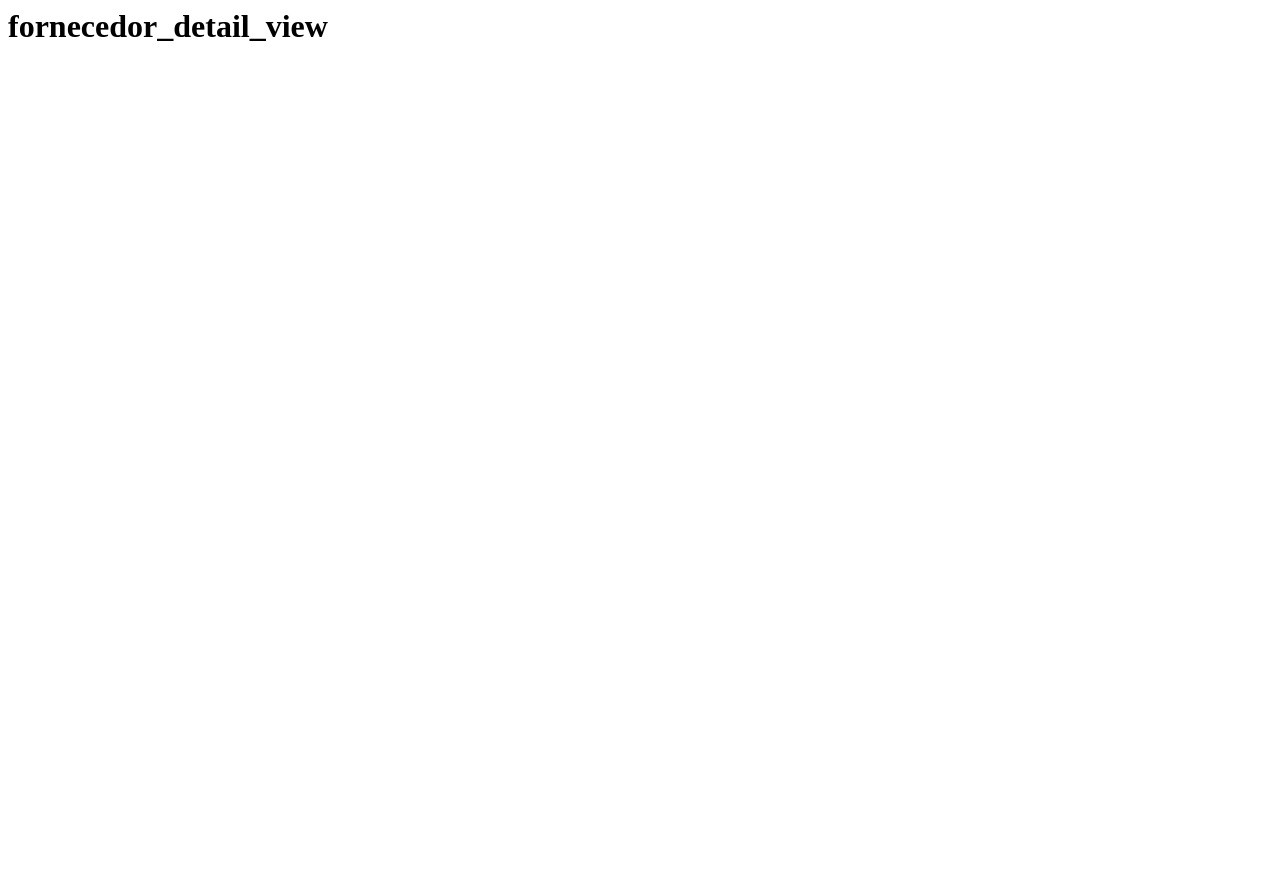
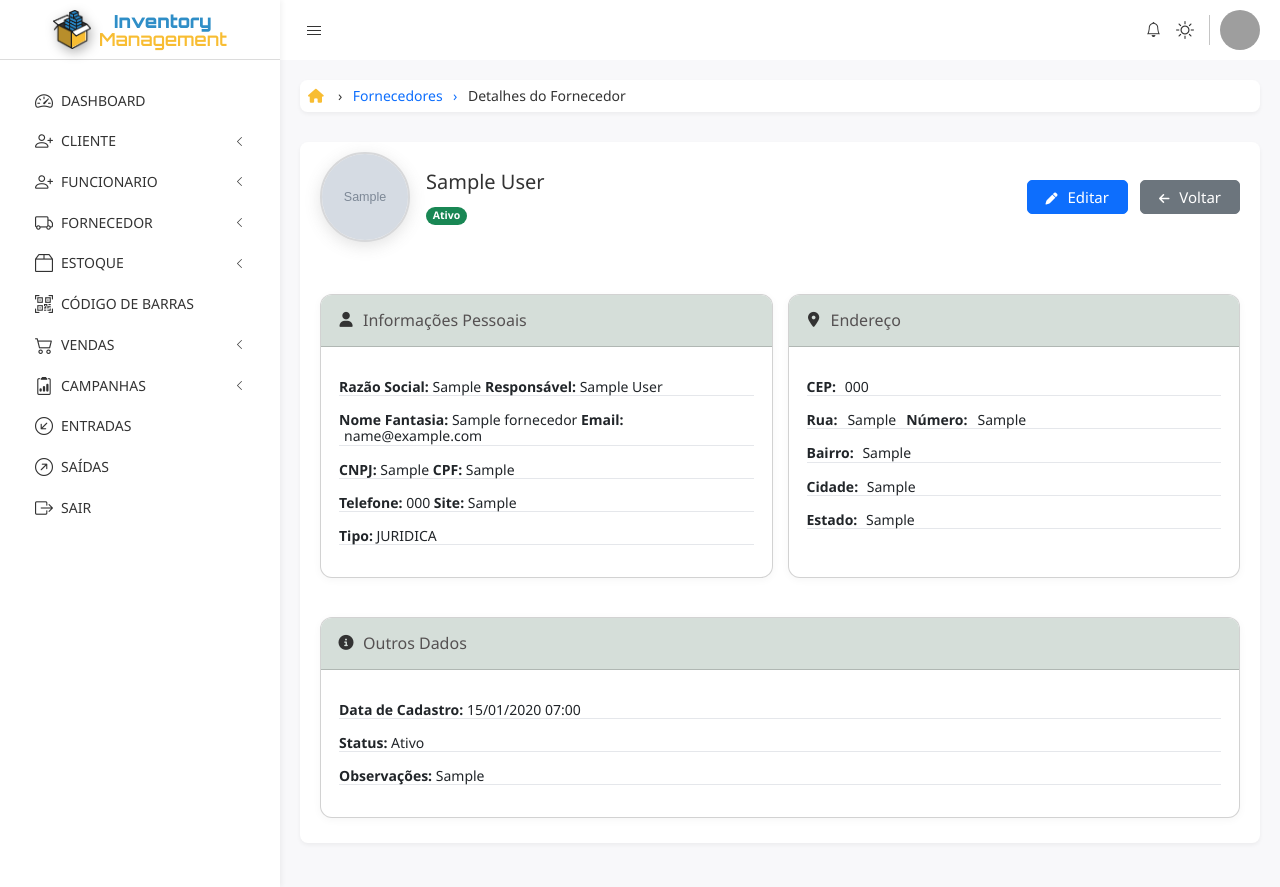
Before and after one commit to jackson-vip/sge, a Django app: page /fornecedores/detalhes_fornecedor/1/ in a window 1280 px wide. Before the commit the page is almost empty. Run offline with Django 5.2, Linux system fonts and the light colour scheme; a user stored in the database is signed in; tables that the repository leaves empty hold one stand-in row (values such as "Sample post"); grey boxes marked "Sample" are stand-in pictures; some libraries are stand-ins or nearby versions; grey boxes are pictures that could not be loaded.

Commit message:
adiciona detalhes na visualização de fornecedores, incluindo contagem de status ativos, inativos e bloqueados

```diff
--- a/basic_static/global/js/script.js
+++ b/basic_static/global/js/script.js
@@ -231,5 +231,3 @@ $(document).ready(function () {
     // Chama a função buscarCEP passando o campo de CEP
     buscarCEP($('#id_endereco_cep'));
 });
-
-// Mascaras
--- a/fornecedores/templates/fornecedor/fornecedor_detail_view.html
+++ b/fornecedores/templates/fornecedor/fornecedor_detail_view.html
@@ -1 +1,120 @@
-<h1>fornecedor_detail_view</h1>
+{% extends "global/base.html" %}
+{% load static %}
+{% block title %}{{ title }}{% endblock title %}
+{% block css %}
+    <link rel="stylesheet" href="{% static 'fornecedor/css/fornecedor_detail_view.css' %}"/>
+{% endblock css %}
+
+{% block content %}
+{% include "global/partials/breadcrumb.html" %}
+<div class="card-row mt-5" id="detail-view">
+
+    <div class="detail-header">
+        <div class="info">
+            <img src="{% if fornecedor.imagem and fornecedor.imagem.url %}{{ fornecedor.imagem.url }}{% else %}{% static 'global/assets/img/user.jpeg' %}{% endif %}" class="rounded-circle" alt="Foto do Fornecedor">
+            <div class="d-flex flex-column gap-2 align-items-start">
+                <h2>{{ fornecedor.usuario.first_name }} {{ fornecedor.usuario.last_name }}</h2>
+                <span class="badge rounded-pill {% if fornecedor.status == 'ativo' %}text-bg-success{% elif fornecedor.status == 'inativo' %}text-bg-warning{% else %}text-bg-danger{% endif %} status">
+                    {{ fornecedor.get_status_display }}
+                </span>
+            </div>
+        </div>
+        <div class="actions">
+            <a href="{% url 'fornecedor:fornecedor_update_view' fornecedor.id %}" class="btn btn-lg btn-primary fs-4">
+                <i class="fa fa-pen"></i> Editar
+            </a>
+            <a href="{% url 'fornecedor:fornecedor_list_view' %}" class="btn btn-lg btn-secondary fs-4">
+                <i class="fa fa-arrow-left"></i> Voltar
+            </a>
+        </div>
+    </div>
+
+  <div class="d-flex flex-wrap gap-4 w-100 justify-content-between mb-4">
+        <div class="card">
+            <div class="card-header">
+                <i class="fa fa-user"></i>
+                <h5 class="card-title">Informações Pessoais</h5>
+            </div>
+            <div class="card-body">
+                <div class="card-col-2">
+                    <span>
+                        <strong>Razão Social:</strong> <span>{{ fornecedor.razao_social }}</span>
+                    </span>
+                    <span>
+                        <strong>Responsável:</strong> <span>{{ fornecedor.usuario.first_name }} {{ fornecedor.usuario.last_name }}</span>
+                    </span>
+                </div>
+                <div class="card-col-2">
+                    {% if fornecedor.nome_fantasia %}
+                        <span>
+                            <strong>Nome Fantasia:</strong> <span>{{ fornecedor.nome_fantasia }}</span>
+                        </span>
+                    {% endif %}
+                    <span>
+                        <strong>Email:</strong> <span class="mx-2">{{ fornecedor.email }}</span>
+                    </span>
+                </div>
+                <div class="card-col-2">
+                    <span>
+                        <strong>CNPJ:</strong> <span>{{ fornecedor.cnpj }}</span>
+                    </span>
+                    {% if fornecedor.cpf %}
+                        <span>
+                            <strong>CPF:</strong> <span>{{ fornecedor.cpf }}</span>
+                        </span>
+                    {% endif %}
+                </div>
+                <div class="card-col-2">
+                    <span>
+                        <strong>Telefone:</strong> <span>{{ fornecedor.telefone }}</span>
+                    </span>
+                    {% if fornecedor.site %}
+                        <span>
+                            <strong>Site:</strong> <span>{{ fornecedor.site }}</span>
+                        </span>
+                    {% endif %}
+                </div>
+                <div>
+                    <strong>Tipo:</strong> <span>{{ fornecedor.tipo_pessoa|upper }} </span>
+                </div>
+            </div>
+        </div>
+
+    <div class="card">
+      <div class="card-header">
+        <i class="fa fa-map-marker-alt"></i>
+        <h5 class="card-title">Endereço</h5>
+      </div>
+      <div class="card-body">
+        <div>
+          <strong>CEP:</strong> <span class="mx-2">{{ fornecedor.endereco.cep }}</span>
+        </div>
+        <div class="d-flex gap-2 align-items-end">
+          <strong>Rua:</strong> <span class="mx-2">{{ fornecedor.endereco.logradouro }}</span>
+          <strong>Número:</strong> <span class="mx-2">{{ fornecedor.endereco.numero }}</span>
+        </div>
+        <div>
+          <strong>Bairro:</strong> <span class="mx-2">{{ fornecedor.endereco.bairro }}</span>
+        </div>
+        <div>
+          <strong>Cidade:</strong> <span class="mx-2">{{ fornecedor.endereco.municipio }}</span>
+        </div>
+        <div>
+          <strong>Estado:</strong> <span class="mx-2">{{ fornecedor.endereco.sigla }}</span>
+        </div>
+      </div>
+    </div>
+  </div>
+  <div class="card mb-4">
+      <div class="card-header">
+        <i class="fa fa-info-circle"></i>
+        <h5 class="card-title">Outros Dados</h5>
+      </div>
+      <div class="card-body">
+        <div><strong>Data de Cadastro:</strong> <span>{{ fornecedor.data_cadastro|date:'d/m/Y H:i' }}</span></div>
+        <div><strong>Status:</strong> <span>{{ fornecedor.get_status_display }}</span></div>
+        <div><strong>Observações:</strong> <span>{{ fornecedor.observacoes|default:'-' }}</span></div>
+      </div>
+  </div>
+</div>
+{% endblock content %}
--- a/fornecedores/views.py
+++ b/fornecedores/views.py
@@ -14,6 +14,9 @@ class FornecedorListView(LoginRequiredMixin, ListView):
     def get_context_data(self, **kwargs):
         context = super().get_context_data(**kwargs)
         context['fornecedores'] = Fornecedor.objects.all()
+        context['qnt_ativos'] = Fornecedor.objects.filter(status='ativo').count()
+        context['qnt_inativos'] = Fornecedor.objects.filter(status='inativo').count()
+        context['qnt_bloqueados'] = Fornecedor.objects.filter(status='bloqueado').count()
         context['title'] = 'Detalhes do Fornecedor'
         context['breadcrumbs'] = [
             {'name': 'Fornecedores', 'url': reverse('fornecedor:fornecedor_list_view')},
```
